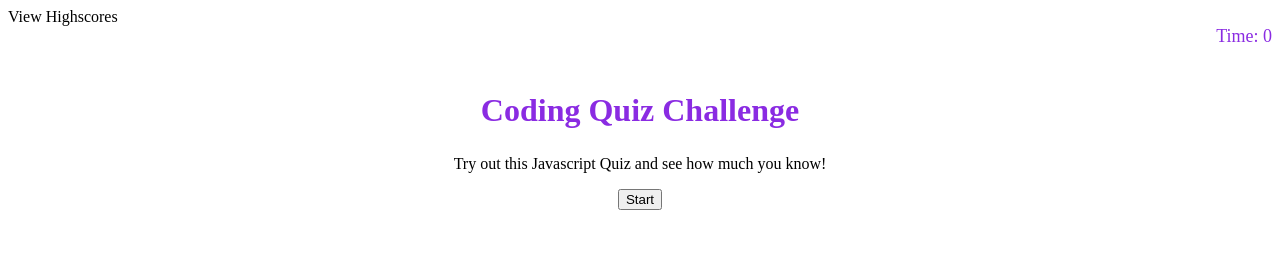
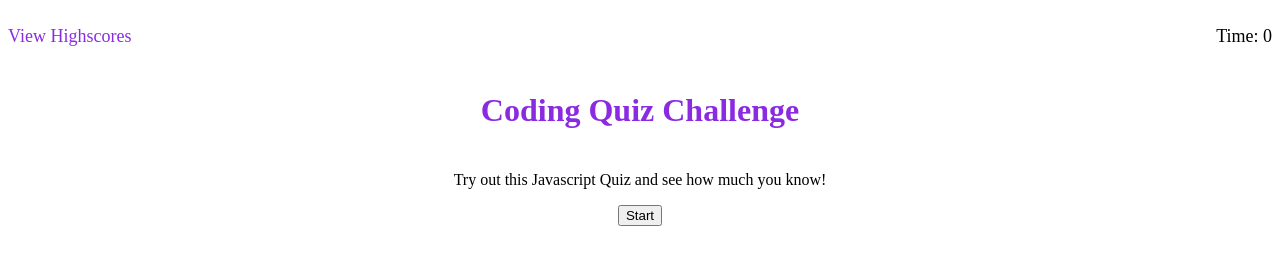
Before and after one commit to snalepa11/JavaScript-Quiz, a plain HTML site: page assets/index.html in a window 1280 px wide. Drawn offline with Linux system fonts and the light colour scheme.

Commit message:
refined javascript stylings

```diff
--- a/assets/style.css
+++ b/assets/style.css
@@ -1,29 +1,27 @@
 header {
     display: flex;
     justify-content: space-between;
+    align-items: center;
+    font-size: large;
+
+    #high-scores-link {
+        color: blueviolet;
+    }
+
 }
-
-header p {
-    color: blueviolet;
-    font-size: large;
-}
-
 .view-highscores {
     text-align: left;
 }
 
-#timer {
-    text-align: right;
-}
+section {
+    display: flex;
+    align-items: center;
+    flex-direction: column;
 
-section {
-    text-align: center;
-}
-
-section h1 {
-    font-size: xx-large;
-    font-display: bold;
-    color: blueviolet;
+    h1 {
+        font-size: xx-large;
+        color: blueviolet;
+    }
 }
 
 #display-choices {
@@ -32,6 +30,15 @@ section h1 {
     font-size: larger;
 }
 
+#initials-section {
+    display: flex;
+    align-items: center;
+}
+
 .hide {
     display: none;
 }
+
+.show {
+    display: block;
+}
```
